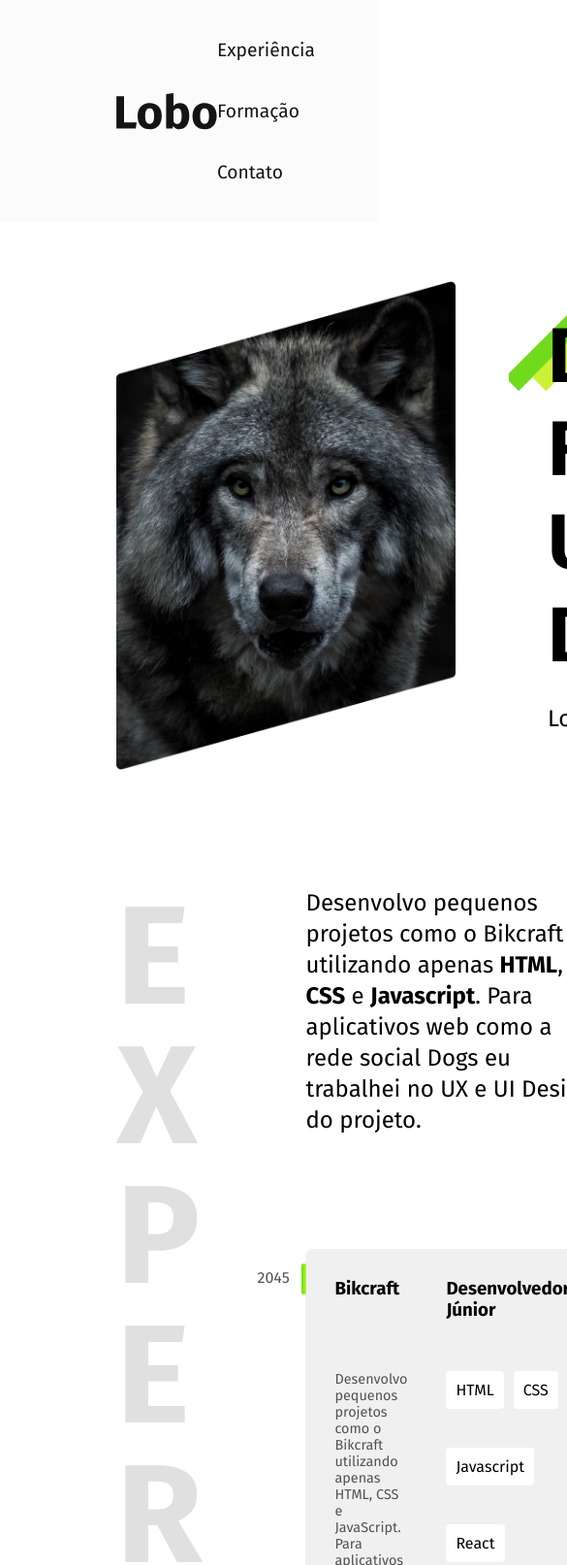
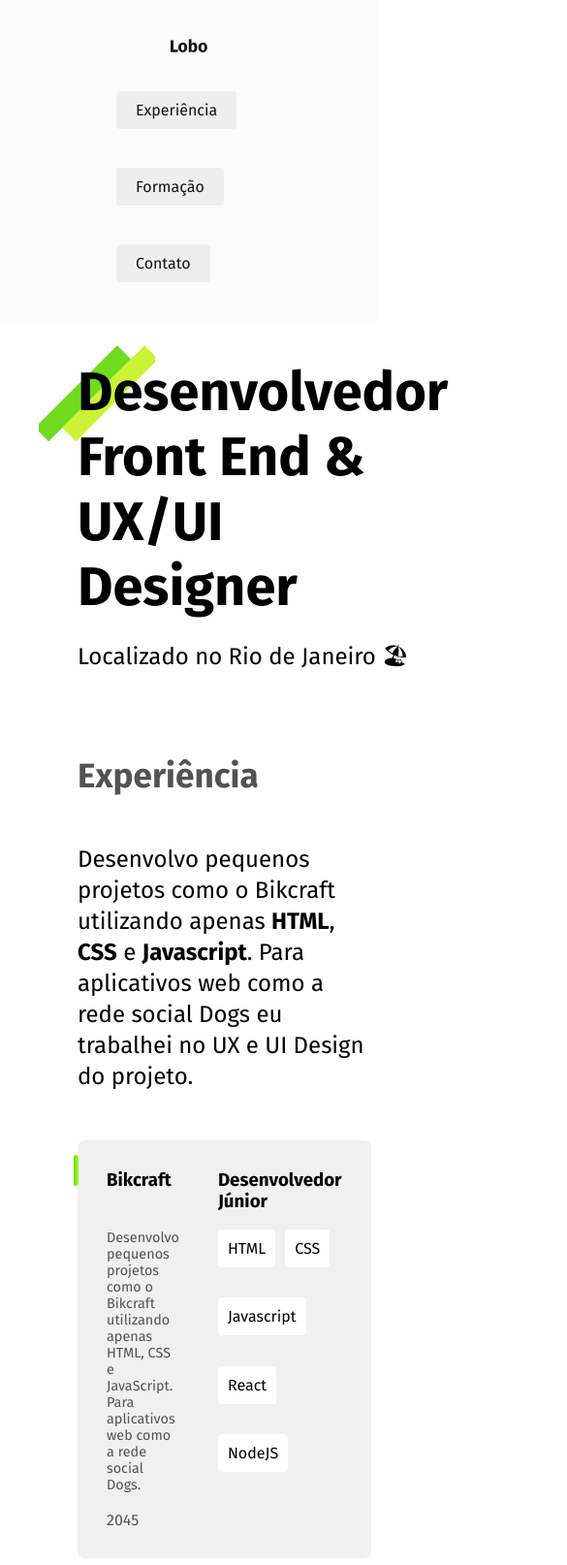
Before and after one commit to thicovfx/origamid-portfolio, a plain HTML site: page index.html in a window 390 px wide. Shown: the top 1614 px of the page at 97% size, 585 px wide, since content can reach past the window. Drawn offline with Linux system fonts and the light colour scheme.

Commit message:
responsive dev

```diff
--- a/index.html
+++ b/index.html
@@ -9,6 +9,7 @@
     <link rel="preconnect" href="https://fonts.gstatic.com" crossorigin>
     <link href="https://fonts.googleapis.com/css2?family=Fira+Sans:wght@400;700&display=swap" rel="stylesheet">
     <link rel="stylesheet" href="style.css">
+    <link rel="stylesheet" href="responsive.css">
     <title>Portfolio Origamid Project</title>
 </head>
 
--- a/responsive.css
+++ b/responsive.css
@@ -0,0 +1,95 @@
+@media (max-width: 1200px) {
+  .experience {
+    grid-template-columns: 1fr;
+    gap: 30px;
+  }
+  .experience-title {
+    font-size: 3.2rem;
+    color: #525252;
+    text-transform: capitalize;
+    max-width: 10ch;
+    line-height: 9rem;
+  }
+  .hero-content h1 {
+    font-size: 4rem;
+  }
+  .experience-section-text {
+    max-width: 50ch;
+  }
+  .education-container {
+    grid-template-columns: 1fr;
+    gap: 30px;
+  }
+  .education-title {
+    font-size: 3.2rem;
+    color: #f3f3f3;
+    text-transform: capitalize;
+    max-width: 10ch;
+    line-height: 9rem;
+  }
+  .education-section-text {
+    max-width: 50ch;
+  }
+}
+
+@media (max-width: 1000px) {
+  .wolf {
+    display: none;
+  }
+  .container {
+    padding: 60px 120px 20px 120px;
+  }
+  .hero {
+    grid-template-columns: 1fr;
+    gap: 30px;
+  }
+  .hero-content {
+    padding: 20px 0;
+  }
+  .experience-item span {
+    order: 1;
+    position: initial;
+  }
+}
+
+@media (max-width: 800px) {
+  .menu {
+    flex-direction: column;
+    align-items: center;
+    gap: 40px;
+  }
+  .menu-items a {
+    color: #141414;
+    font-size: 1rem;
+    background-color: #eeeeee;
+    padding: 10px 20px;
+    border-radius: 4px;
+  }
+  .menu img {
+    max-width: 25%;
+  }
+  .hero-content h1 {
+    font-size: 3.5rem;
+  }
+  .container {
+    padding: 20px 80px 20px 80px;
+  }
+  .contact-container {
+    padding: 80px;
+    grid-template-columns: 1fr 1fr;
+  }
+  .education-container {
+    padding: 80px;
+  }
+  .experience-title {
+    font-size: 2.2rem;
+    line-height: 5rem;
+  }
+  .education-title {
+    font-size: 2.2rem;
+    line-height: 4rem;
+  }
+}
+
+@media (max-width: 500px) {
+}
```
